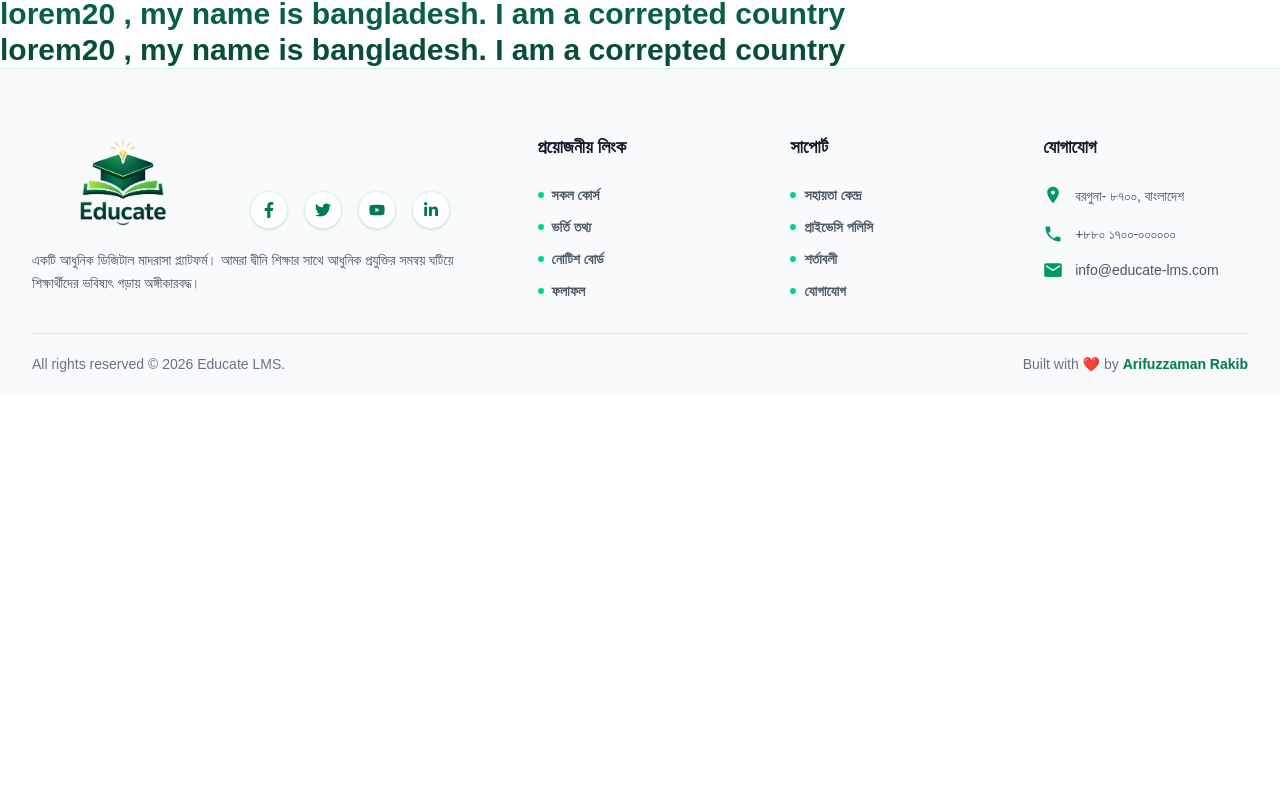
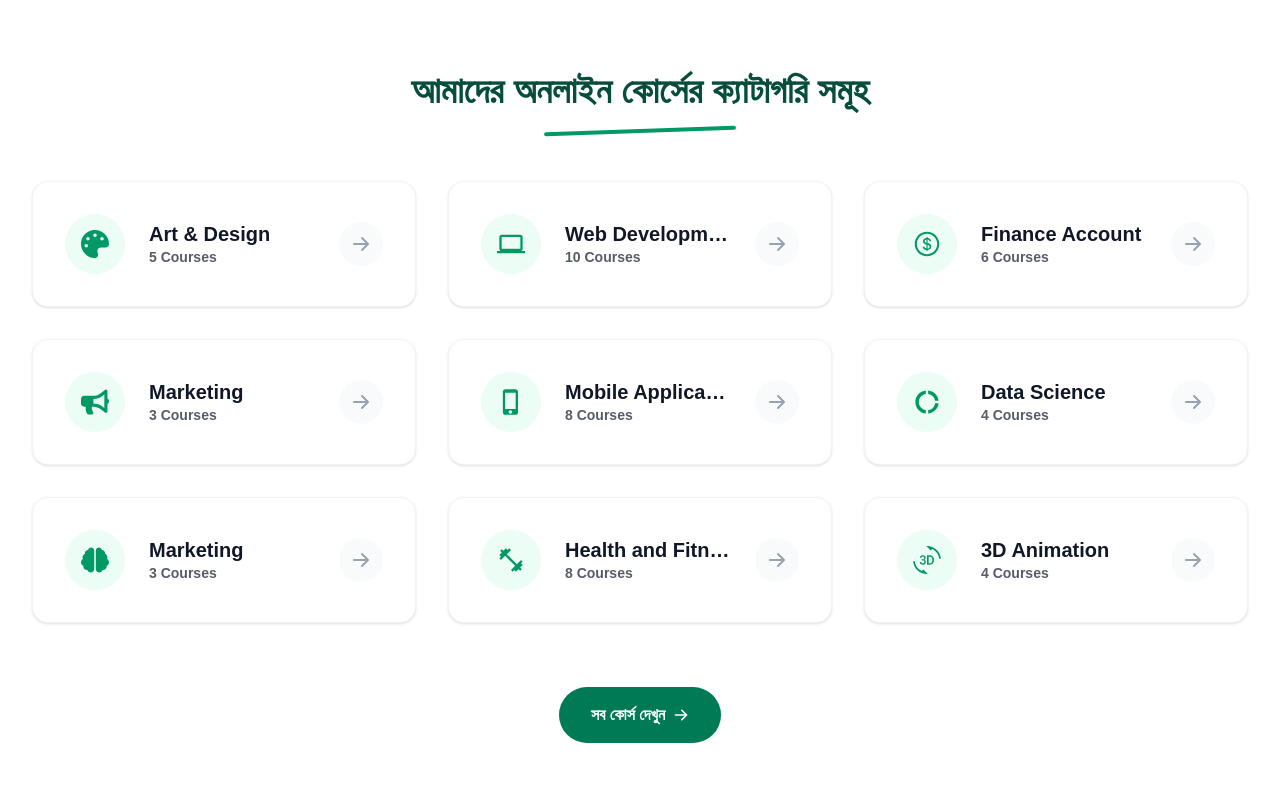
Before and after one commit to Arifuzzaman01/Madrasha-LMS, a Next.js app: page / in a window 1280 px wide. Shown: the part 735-1540 px from the top of the page. Before the commit the page ends 1129 px from the top, so only its background shows below. Built offline with nearby package versions, Linux system fonts and the light colour scheme.

Commit message:
added the category of courses

```diff
--- a/src/app/(main)/page.js
+++ b/src/app/(main)/page.js
@@ -1,10 +1,12 @@
 import React from 'react'
 import HeroBanner from '../components/Homes/HeroBanner'
+import CourseCategories from '../components/Homes/CourseCategories'
 
 export default function page() {
   return (
     <div>
       <HeroBanner />
+      <CourseCategories />
       page
       <p className='text-3xl font-bold text-[#065F46]'> lorem20 , my name is bangladesh. I am a correpted country</p>
       <p className='text-3xl font-bold text-[#064E3B]'> lorem20 , my name is bangladesh. I am a correpted country</p>
--- a/src/app/components/Homes/Banner.jsx
+++ /dev/null
@@ -1,11 +0,0 @@
-import React from 'react';
-
-const Banner = () => {
-    return (
-        <div>
-
-        </div>
-    );
-};
-
-export default Banner;
--- /dev/null
+++ b/src/app/components/Homes/CategoryCard.jsx
@@ -0,0 +1,53 @@
+// src/components/Home/CategoryCard.tsx
+"use client";
+import React from "react";
+import Link from "next/link";
+import { HiArrowRight } from "react-icons/hi";
+
+const CategoryCard = ({ category }) => {
+  const { name, courseCount, icon, bgImage } = category;
+
+  return (
+    <Link
+      href={`/courses?category=${name.toLowerCase().replace(/ /g, "-")}`}
+      className="block h-full" // Ensure the link takes full height of the grid cell
+    >
+      <div
+        className="relative p-5 md:p-8 rounded-2xl shadow-sm border border-gray-100 flex items-center gap-4 md:gap-6 overflow-hidden group transition-all duration-300 bg-white text-gray-900 h-full"
+      >
+        {/* --- Shutter Overlay --- */}
+        <div className="absolute inset-0 bg-black/70 transform -translate-y-full transition-transform duration-500 ease-in-out group-hover:translate-y-0 z-0"></div>
+
+        {/* --- Left Icon --- */}
+        <div
+          className="relative z-10 p-3 md:p-4 rounded-full bg-emerald-50 text-emerald-600 transition-all duration-300 group-hover:bg-white/20 group-hover:text-white shrink-0"
+        >
+          {React.cloneElement(icon, {
+            size: typeof window !== 'undefined' && window.innerWidth < 768 ? 22 : 28
+          })}
+        </div>
+
+        {/* --- Content --- */}
+        <div className="relative z-10 flex-1 min-w-0 transition-colors duration-300 group-hover:text-white">
+          <h3 className="text-lg md:text-xl font-bold truncate leading-tight">
+            {name}
+          </h3>
+          <p className="text-xs md:text-sm font-semibold opacity-70 group-hover:opacity-100 transition-opacity">
+            {courseCount} Courses
+          </p>
+        </div>
+
+        {/* --- Right Arrow Button --- */}
+        <div
+          className="relative z-10 p-2 md:p-3 rounded-full bg-gray-50 text-gray-400 transition-all duration-300 group-hover:bg-emerald-600 group-hover:text-white shrink-0"
+        >
+          <HiArrowRight
+            className="w-4 h-4 md:w-5 md:h-5 group-hover:translate-x-1 transition-transform"
+          />
+        </div>
+      </div>
+    </Link>
+  );
+};
+
+export default CategoryCard;
--- /dev/null
+++ b/src/app/components/Homes/CourseCategories.jsx
@@ -0,0 +1,53 @@
+// src/components/Home/CourseCategories.tsx
+import React from "react";
+import { FaPalette, FaBullhorn, FaBrain, FaCogs } from "react-icons/fa";
+import { MdOutlineComputer, MdPhoneIphone, MdOutlineDonutLarge, MdFitnessCenter, MdOutline3dRotation } from "react-icons/md";
+import { AiOutlineDollarCircle } from "react-icons/ai";
+import CategoryCard from "./CategoryCard"; // Client Component
+import Btn from "../Common/Btn"; // Assuming you have your custom Button component
+
+// ডামি ডাটা (বাস্তবে ডাটাবেজ থেকে আসবে)
+const categoriesData = [
+  { id: 1, name: "Art & Design", courseCount: 5, icon: <FaPalette />, bgImage: null },
+  { id: 2, name: "Web Development", courseCount: 10, icon: <MdOutlineComputer />, bgImage: "/web-dev-bg.jpg" }, // Add an image path for the background
+  { id: 3, name: "Finance Account", courseCount: 6, icon: <AiOutlineDollarCircle />, bgImage: null },
+  { id: 4, name: "Marketing", courseCount: 3, icon: <FaBullhorn />, bgImage: null },
+  { id: 5, name: "Mobile Application", courseCount: 8, icon: <MdPhoneIphone />, bgImage: null },
+  { id: 6, name: "Data Science", courseCount: 4, icon: <MdOutlineDonutLarge />, bgImage: null },
+  { id: 7, name: "Marketing", courseCount: 3, icon: <FaBrain />, bgImage: null },
+  { id: 8, name: "Health and Fitness", courseCount: 8, icon: <MdFitnessCenter />, bgImage: null },
+  { id: 9, name: "3D Animation", courseCount: 4, icon: <MdOutline3dRotation />, bgImage: null },
+];
+
+const CourseCategories = () => {
+  return (
+    <section className="bg-white py-16 md:py-24">
+      <div className="max-w-7xl mx-auto px-6 lg:px-8 flex flex-col items-center">
+
+        {/* --- Header Section --- */}
+        <div className="text-center mb-12 max-w-2xl mx-auto space-y-4">
+          <h2 className="text-3xl md:text-4xl font-extrabold text-primary_text leading-tight">
+            আমাদের অনলাইন কোর্সের ক্যাটাগরি সমূহ
+          </h2>
+          {/* Blue decorative line from image */}
+          <div className="w-48 h-1 bg-emerald-600 rounded-full mx-auto transform -rotate-2"></div>
+        </div>
+
+        {/* --- Categories Grid --- */}
+        <div className="grid grid-cols-1 md:grid-cols-2 lg:grid-cols-3 gap-8 w-full">
+          {categoriesData.map((category) => (
+            <CategoryCard key={category.id} category={category} />
+          ))}
+        </div>
+
+        {/* --- Footer Button --- */}
+        <div className="mt-16">
+          <Btn text="সব কোর্স দেখুন" href="/courses" />
+        </div>
+
+      </div>
+    </section>
+  );
+};
+
+export default CourseCategories;
--- a/src/app/components/Homes/HeroBanner.jsx
+++ b/src/app/components/Homes/HeroBanner.jsx
@@ -6,7 +6,7 @@ import { FaGraduationCap, FaStar, FaPlay } from "react-icons/fa";
 import { IoLibraryOutline } from "react-icons/io5";
 import { FiUsers } from "react-icons/fi";
 import StatCard from "./StatCard"; // Import the client component
-import Btn from "./Btn";
+import Btn from "../common/Btn";
 
 const HeroBanner = () => {
   return (
@@ -42,13 +42,7 @@ const HeroBanner = () => {
             </p>
 
             <div className="flex flex-col sm:flex-row items-center gap-6 justify-center lg:justify-start">
-              {/* <Link
-                href="/courses"
-                className="group flex items-center gap-2 px-8 py-4 bg-emerald-700 text-white rounded-full font-bold shadow-lg shadow-emerald-200 hover:bg-emerald-800 transition-all active:scale-95"
-              >
-                Find Courses
-                <HiArrowRight className="group-hover:translate-x-1 transition-transform" />
-              </Link> */}
+
               <Btn text="Find Courses" href="/courses" />
 
               <div className="flex items-center gap-3">
@@ -90,8 +84,8 @@ const HeroBanner = () => {
               />
 
               {/* Course Preview Card (Server Side) */}
-              <div className="hidden md:col-span-2 bg-white p-6 rounded-[2.5rem] shadow-md border border-gray-100 md:flex flex-col md:flex-row gap-6 items-center">
-                <div className="w-full md:w-40 h-32 bg-emerald-50 rounded-2xl flex items-center justify-center text-emerald-700">
+              <div className="hidden md:col-span-2 bg-white p-5 rounded-[2.5rem] shadow-md border border-gray-100 md:flex flex-col md:flex-row gap-6 items-center">
+                <div className="w-full flex-1 h-36 bg-emerald-50 rounded-2xl flex items-center justify-center text-emerald-700">
                   <FaPlay size={24} />
                 </div>
                 <div className="flex-1 text-center md:text-left">
```
Also changed, not shown: src/app/components/common/Btn.jsx (renamed from src/app/components/Homes/Btn.jsx).
